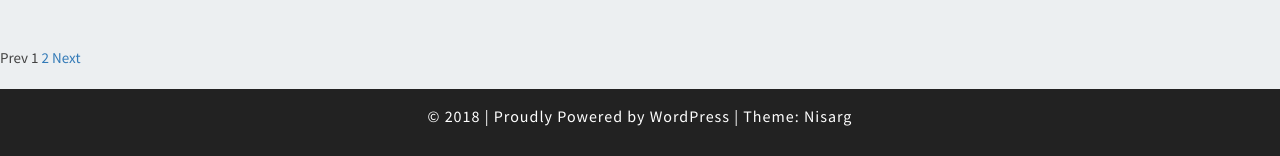
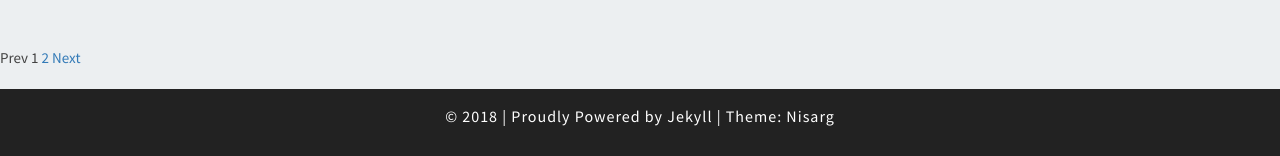
Before and after one commit to WanderlandTravelers/wanderlandtravelers.com, a Jekyll site: the page built from index.html, in a window 1280 px wide and 900 px high, scrolled down 11997 px. Shown: the part 741-897 px from the top of the window. Built offline with Jekyll 4.4.1, drawn with Linux system fonts in a browser that asks for light colours; the list of posts is cut into pages by our own code.

Commit message:
update information in footer

```diff
--- a/_includes/footer.html
+++ b/_includes/footer.html
@@ -2,8 +2,8 @@
 <footer id="colophon" class="site-footer" role="contentinfo">
   <div class="site-info">
     © 2018 <span class="sep"> | </span>
-    Proudly Powered by <a href=" https://wordpress.org/">WordPress</a>
+    Proudly Powered by <a href=" https://jekyllrb.com/">Jekyll</a>
     <span class="sep"> | </span>
-    Theme: <a href="https://wordpress.org/themes/nisarg/" rel="designer">Nisarg</a>
+    Theme: <a href="https://github.com/brad/jekyll-nisarg/" rel="designer">Nisarg</a>
   </div><!-- .site-info -->
 </footer>
```
